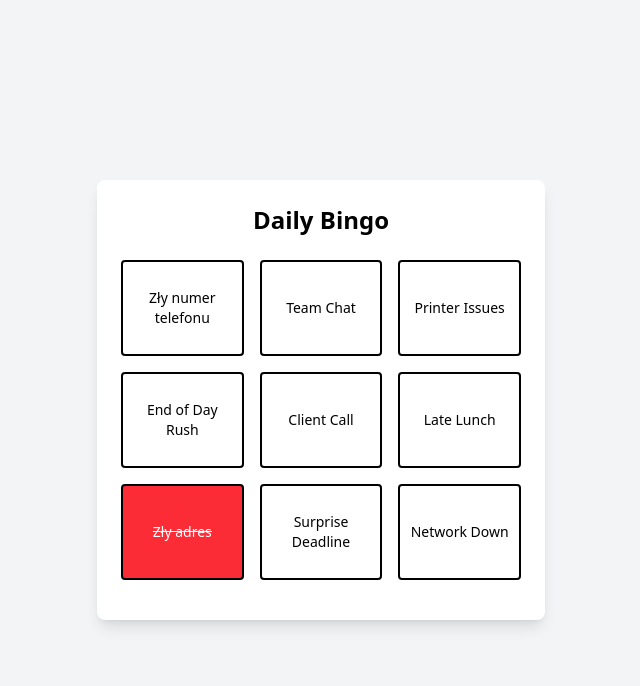
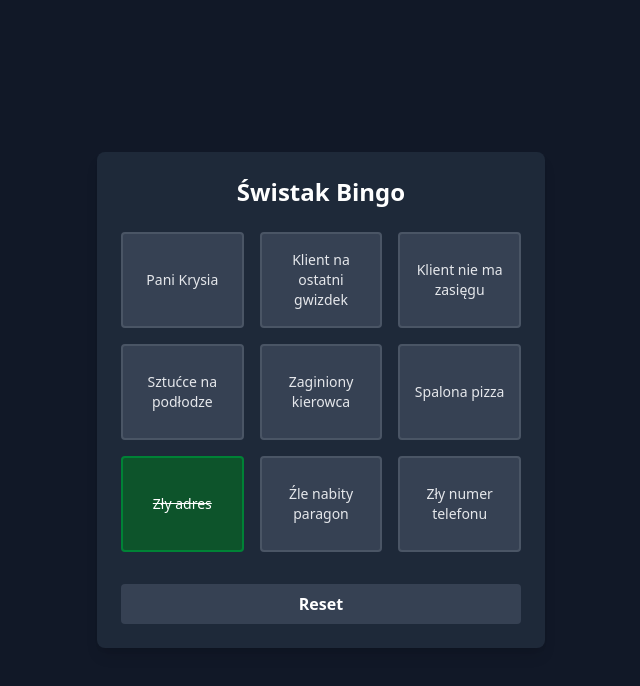
Before and after one commit to bingoswist/bingo, a plain HTML site: page index.html in a window 1280 px wide. Both pictures are taken after a click on the button "Zły adres". Shown: the whole page, without its empty margins (319-959 px from the left). Drawn offline with nearby package versions, Linux system fonts and the light colour scheme.

Commit message:
Add files via upload

```diff
--- a/index.html
+++ b/index.html
@@ -7,52 +7,62 @@
     <script src="https://unpkg.com/@tailwindcss/browser@4"></script>
     <style>
         .bg-win {
-            background-color: #86efac !important; /* green-200 */
+            background-color: #065f46 !important; /* green-900 */
         }
         .bg-lose {
-            background-color: #fecaca !important; /* red-200 */
+            background-color: #7f1d1d !important; /* red-900 */
+        }
+        body {
+            background-color: #111827; /* gray-900 */
         }
     </style>
 </head>
-<body class="bg-gray-100 min-h-screen flex items-center justify-center p-4">
+<body class="min-h-screen flex items-center justify-center p-4">
     <div class="max-w-md w-full">
-        <div id="game-container" class="rounded-lg shadow-lg p-6 transition-colors duration-300 bg-white">
-            <h1 class="text-2xl font-bold text-center mb-6">Daily Bingo</h1>
+        <div id="game-container" class="rounded-lg shadow-lg p-6 transition-colors duration-300 bg-gray-800">
+            <h1 class="text-2xl font-bold text-center mb-6 text-white">Świstak Bingo</h1>
             <div id="bingo-board" class="grid grid-cols-3 gap-4 mb-4">
                 <!-- Bingo squares will be inserted here -->
             </div>
-            <div id="win-message" class="hidden text-center text-2xl font-bold mt-4">
+            <div id="win-message" class="hidden text-center text-2xl font-bold text-green-400 mt-4">
                 Wygrana!!!
             </div>
-            <div id="lose-message" class="hidden text-center text-2xl font-bold mt-4">
+            <div id="lose-message" class="hidden text-center text-2xl font-bold text-red-400 mt-4">
                 Może następnym razem...
             </div>
+            <button id="reset-button" class="bg-gray-700 hover:bg-gray-600 text-white font-bold py-2 mt-4 px-4 rounded w-full border-gray-600">
+                Reset
+            </button>
         </div>
     </div>
 
     <!-- Win Modal -->
-    <div id="win-modal" class="hidden fixed inset-0 bg-black bg-opacity-50 flex items-center justify-center">
-        <div class="bg-white p-8 rounded-lg shadow-xl text-center">
-            <h2 class="text-2xl font-bold mb-4">🎉 Bingo! 🎉</h2>
-            <p class="mb-4">A teraz wracaj</p>
-            <button onclick="closeModal()" class="bg-blue-500 text-white px-4 py-2 rounded hover:bg-blue-600">
-                Do roboty
+    <!-- <div id="win-modal" class="hidden fixed inset-0 bg-black bg-opacity-75 flex items-center justify-center">
+        <div class="bg-gray-800 p-8 rounded-lg shadow-xl text-center">
+            <h2 class="text-2xl font-bold mb-4 text-white">🎉 Bingo! 🎉</h2>
+            <button onclick="closeModal()" class="bg-blue-600 text-white px-4 py-2 rounded hover:bg-blue-700">
+                Wracaj do roboty
             </button>
         </div>
-    </div>
+    </div> -->
 
     <script>
         const events = [
             "Kierowniczki",
             "Zły numer telefonu",
             "Zły adres",
-            "Printer Issues",
-            "Surprise Deadline",
-            "Network Down",
-            "Late Lunch",
-            "Client Call",
-            "Team Chat",
-            "End of Day Rush"
+            "Pani Krysia",
+            "Sztućce na podłodze",
+            "Pomylone zamówienia",
+            "Brak sosu",
+            "Spóźniony wyjazd",
+            "Telefon z Pawłowic",
+            "Źle nabity paragon",
+            "Spalona pizza",
+            "Rozbity talerz/kufel",
+            "Zaginiony kierowca",
+            "Klient nie ma zasięgu",
+            "Klient na ostatni gwizdek"
         ];
 
         const winPatterns = [
@@ -77,14 +87,12 @@
 
         function checkTimeLimit() {
             const now = new Date();
-            const day = now.getDay(); // 0 is Sunday, 1 is Monday, etc.
+            const day = now.getDay();
             const hour = now.getHours();
 
-            // Friday (5) and Saturday (6) have 23:00 deadline
             if ((day === 5 || day === 6) && hour >= 23) {
                 return false;
             }
-            // All other days have 22:00 deadline
             else if (hour >= 22) {
                 return false;
             }
@@ -96,8 +104,7 @@
             const winMessage = document.getElementById('win-message');
             const loseMessage = document.getElementById('lose-message');
 
-            // Remove all background classes first
-            container.classList.remove('bg-win', 'bg-lose', 'bg-white');
+            container.classList.remove('bg-win', 'bg-lose', 'bg-gray-800');
 
             if (hasWon) {
                 container.classList.add('bg-win');
@@ -108,7 +115,7 @@
                 winMessage.classList.add('hidden');
                 loseMessage.classList.remove('hidden');
             } else {
-                container.classList.add('bg-white');
+                container.classList.add('bg-gray-800');
                 winMessage.classList.add('hidden');
                 loseMessage.classList.add('hidden');
             }
@@ -118,7 +125,6 @@
             const storageKey = getStorageKey();
             const markedKey = getMarkedSquaresKey();
 
-            // Load board events
             const savedBoard = localStorage.getItem(storageKey);
             if (savedBoard) {
                 boardEvents = JSON.parse(savedBoard);
@@ -127,13 +133,11 @@
                 localStorage.setItem(storageKey, JSON.stringify(boardEvents));
             }
 
-            // Load marked squares
             const savedMarked = localStorage.getItem(markedKey);
             if (savedMarked) {
                 markedSquares = new Set(JSON.parse(savedMarked));
             }
 
-            // Load win state
             hasWon = localStorage.getItem(getStorageKey() + '_won') === 'true';
         }
 
@@ -161,7 +165,7 @@
             board.innerHTML = boardEvents.map((event, index) => `
                 <button
                     onclick="handleClick(${index})"
-                    class="h-24 p-2 rounded border-2 border-black hover:border-neutral-900 transition-colors duration-200 text-sm ${markedSquares.has(index) ? 'bg-red-500 text-white line-through' : ''}"
+                    class="h-24 p-2 rounded border-2 border-gray-600 bg-gray-700 transition-colors duration-200 text-sm text-gray-200 ${markedSquares.has(index) ? 'bg-green-900 text-white line-through border-green-700' : ''}"
                     id="square-${index}"
                 >
                     ${event}
@@ -170,22 +174,34 @@
 
             updateGameAppearance();
 
-            if (hasWon) {
-                showModal();
-            }
+            // if (hasWon) {
+            //     showModal();
+            // }
         }
 
+        document.getElementById("reset-button").addEventListener('click', ()=>{
+            hasWon = false;
+            localStorage.setItem(getStorageKey() + '_won', hasWon);
+            // localStorage.setItem(getStorageKey, );
+            localStorage.setItem(getMarkedSquaresKey(), [])
+            updateGameAppearance();
+            initializeBoard();
+            location.reload(true);
+        })
+
         function handleClick(index) {
-            if (!checkTimeLimit() && !hasWon) return; // Prevent clicks after time limit if not won
+            if (!checkTimeLimit() && !hasWon) return;
 
             const square = document.getElementById(`square-${index}`);
 
             if (markedSquares.has(index)) {
                 markedSquares.delete(index);
-                square.classList.remove('bg-red-500', 'text-white', 'line-through');
+                square.classList.remove('bg-green-900', 'text-white', 'line-through', 'border-green-700');
+                square.classList.add('bg-gray-700', 'border-gray-600');
             } else {
                 markedSquares.add(index);
-                square.classList.add('bg-red-500', 'text-white', 'line-through');
+                square.classList.remove('bg-gray-700', 'border-gray-600');
+                square.classList.add('bg-green-900', 'text-white', 'line-through', 'border-green-700');
             }
 
             saveMarkedSquares();
@@ -200,23 +216,20 @@
             if (won && !hasWon) {
                 hasWon = true;
                 saveWinState();
-                showModal();
+                // showModal();
                 updateGameAppearance();
             }
         }
 
-        function showModal() {
-            document.getElementById('win-modal').classList.remove('hidden');
-        }
+        // function showModal() {
+        //     document.getElementById('win-modal').classList.remove('hidden');
+        // }
 
-        function closeModal() {
-            document.getElementById('win-modal').classList.add('hidden');
-        }
+        // function closeModal() {
+        //     document.getElementById('win-modal').classList.add('hidden');
+        // }
 
-        // Check for stored state and initialize the game
         initializeBoard();
-
-        // Update appearance every minute to check time limit
         setInterval(updateGameAppearance, 60000);
     </script>
 </body>
```
